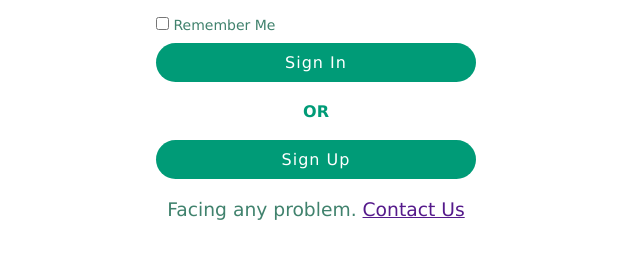
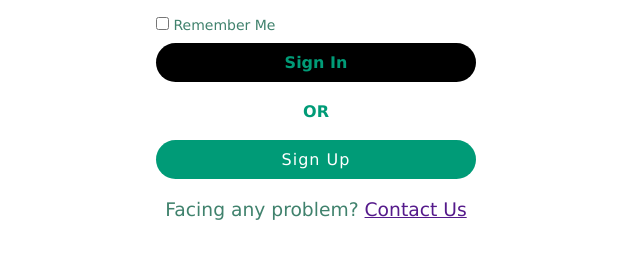
Before and after one commit to BlackDeath1107/SorteriaDiversion2k22, a plain HTML site: page signin.html in a window 1280 px wide. In both pictures the pointer is over the input "Sign In". Shown: the part 393-663 px from the top of the page, 644-1280 px from the left. Drawn offline with Linux system fonts and the light colour scheme.

Commit message:
Updated changes

```diff
--- a/signin.css
+++ b/signin.css
@@ -102,7 +102,10 @@ section .contentBx .formBx .inputBx input[type="submit"]{
   cursor: pointer;
 }
 section .contentBx .formBx .inputBx input[type="submit"]:hover{
-  background-color: var(--primary);
+  background-color: black;
+  color: var(--primary);
+  font-weight: 900;
+  letter-spacing: 0px;
 }
 section .contentBx .formBx .remember{
   margin-bottom: 10px;
@@ -138,6 +141,7 @@ section .contentBx .formBx h3{
     width: 100%;
     padding: 40px;
     background: rgba(255,255,255,0.9);
+    box-shadow: -12px 12px 12px grey;
     margin: 50px;
   }
   section .contentBx .formBx h3{
--- a/signin.html
+++ b/signin.html
@@ -36,7 +36,7 @@
               <a href="signup.html"><input type="submit" value="Sign Up" name=""></a>
             </div>
           </form>
-          <h3>Facing any problem. <a href="">Contact Us</a></h3>
+          <h3>Facing any problem? <a href="">Contact Us</a></h3>
         </div>
       </div>
     </section>
```
Also changed, not shown: signup.html (+0 -2 lines).
